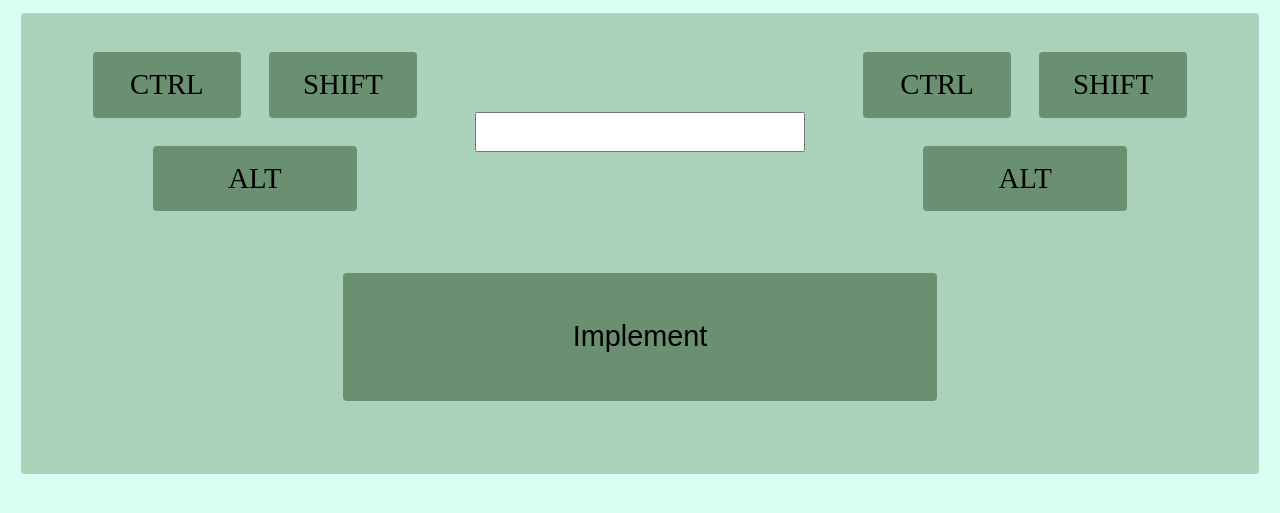
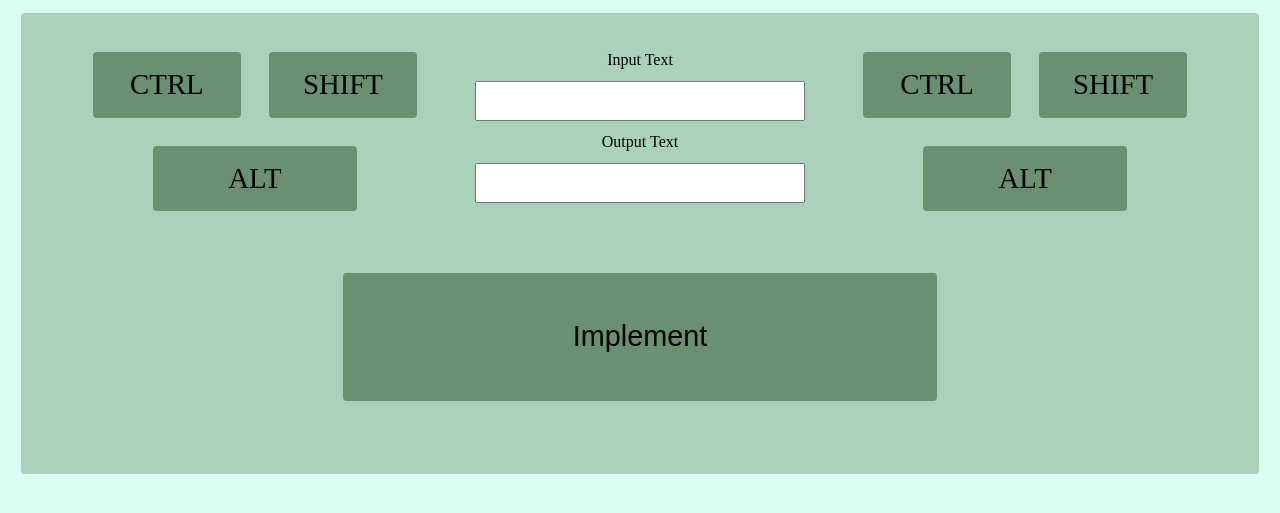
Before and after one commit to quiluh/Combo-Creator, a Flask app: template templates/test.html in a window 1280 px wide. Shown: the top 513 px of the page. Run offline with Flask 3, Linux system fonts and the light colour scheme; the template is opened without the code that fills it, so the values that code supplies are empty.

Commit message:
added an output text and labels for each textbox

```diff
--- a/templates/test.html
+++ b/templates/test.html
@@ -22,8 +22,17 @@
                 </div>
             </div>
             <div class="col">
+                <div class="row">
+                    <label for="outputText">Input Text</label>
+                </div>
                 <div class="row textKeys">
-                    <input type="text" autocomplete="off">
+                    <input type="text" id="inputText" autocomplete="off">
+                </div>
+                <div class="row">
+                    <label for="outputText">Output Text</label>
+                </div>
+                <div class="row textKeys">
+                    <input type="text" id="outputText" autocomplete="off">
                 </div>
             </div>
             <div class="col">
```
